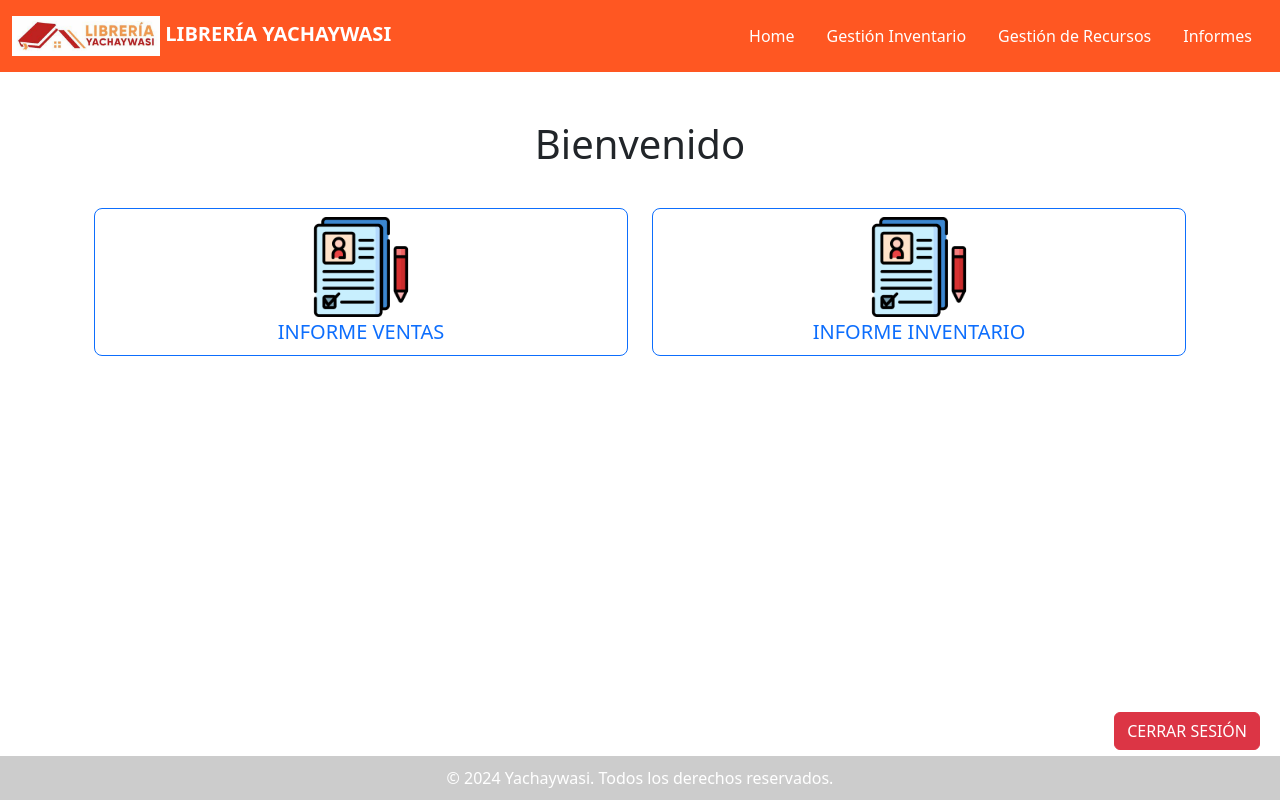
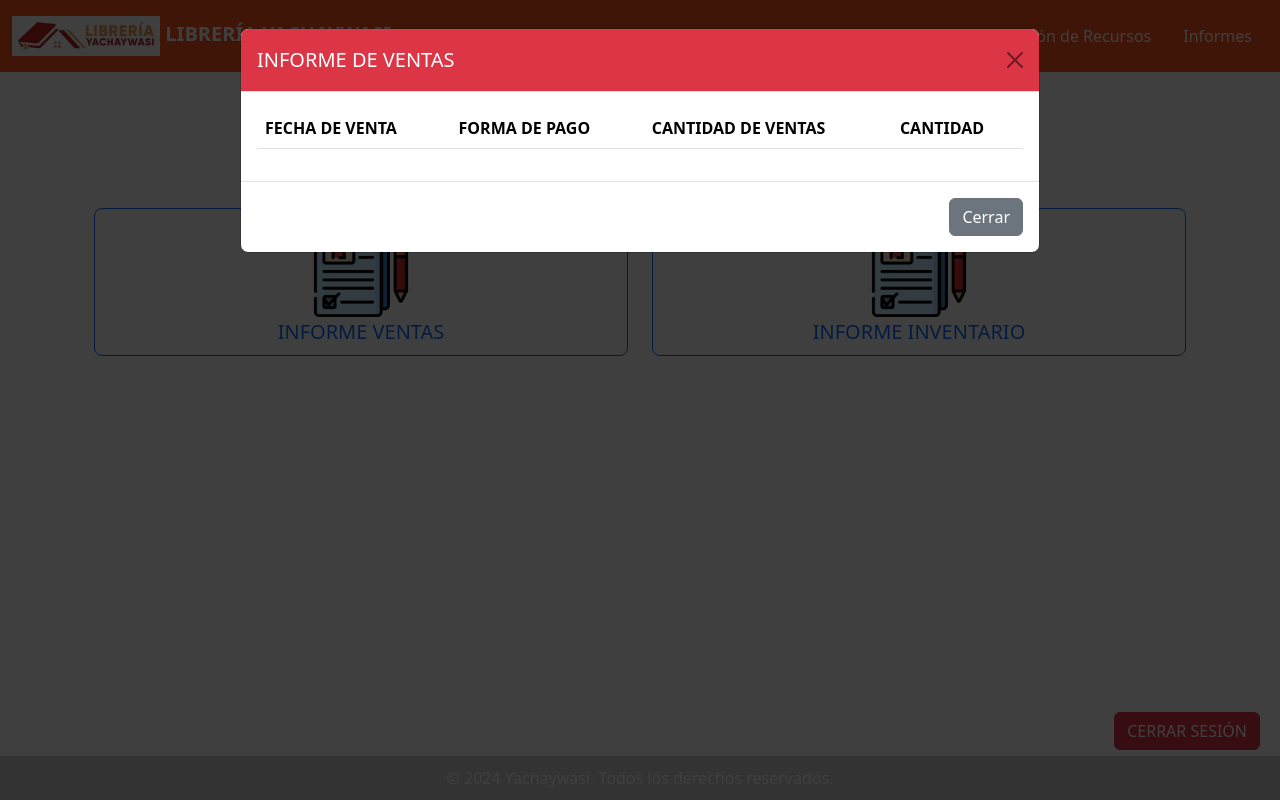
Before and after one commit to MijaelMendoza/Yachaywasi, a PHP site: page /frontend/views/informes/informes.php in a window 1280 px wide, after a click on "INFORME VENTAS". Run offline with PHP 8.4, Linux system fonts and the light colour scheme; lists and menus that the app fills with data are empty.

Commit message:
Diseño de interfaz para el informe de ventas

```diff
--- a/frontend/views/informes/informes.php
+++ b/frontend/views/informes/informes.php
@@ -63,12 +63,9 @@ include '../templates/header.php';
         <div class="row">
             <div class="col">
                 <form action="../Registros/registrar_ventas.php" method="post">
-                    <input type="hidden" name="sucursal"
-                        value="<?php echo htmlspecialchars($_SESSION['user_sucursal'] ?? ''); ?>">
-                    <input type="hidden" name="user_id"
-                        value="<?php echo htmlspecialchars($_SESSION['user_id'] ?? ''); ?>">
-                    <button type="button" class="btn btn-outline-primary btn-lg" data-bs-toggle="modal"
-                        data-bs-target="#informeVentasModal">
+                    <input type="hidden" name="sucursal" value="<?php echo htmlspecialchars($_SESSION['user_sucursal'] ?? ''); ?>">
+                    <input type="hidden" name="user_id" value="<?php echo htmlspecialchars($_SESSION['user_id'] ?? ''); ?>">
+                    <button type="button" class="btn btn-outline-primary btn-lg" data-bs-toggle="modal" data-bs-target="#informeVentasModal">
                         <img src="../../images/registro_venta.png" alt="Ventas" style="width: 100px;">
                         <div>INFORME VENTAS</div>
                     </button>
@@ -77,12 +74,9 @@ include '../templates/header.php';
 
             <div class="col">
                 <form action="registrar_inventario.php" method="post">
-                    <input type="hidden" name="sucursal"
-                        value="<?php echo htmlspecialchars($_SESSION['user_sucursal'] ?? ''); ?>">
-                    <input type="hidden" name="user_id"
-                        value="<?php echo htmlspecialchars($_SESSION['user_id'] ?? ''); ?>">
-                    <button type="button" class="btn btn-outline-primary btn-lg" data-bs-toggle="modal"
-                        data-bs-target="#informeInventarioModal">
+                    <input type="hidden" name="sucursal" value="<?php echo htmlspecialchars($_SESSION['user_sucursal'] ?? ''); ?>">
+                    <input type="hidden" name="user_id" value="<?php echo htmlspecialchars($_SESSION['user_id'] ?? ''); ?>">
+                    <button type="button" class="btn btn-outline-primary btn-lg" data-bs-toggle="modal" data-bs-target="#informeInventarioModal">
                         <img src="../../images/registro_venta.png" alt="Inventario" style="width: 100px;">
                         <div>INFORME INVENTARIO</div>
                     </button>
@@ -92,23 +86,38 @@ include '../templates/header.php';
         </div>
     </div>
 
-    <div class="modal fade" id="registroInventarioModal" tabindex="-1" aria-labelledby="registroInventarioModalLabel"
-        aria-hidden="true">
-        <div class="modal-dialog modal-xl">
+    <!-- Modal para el informe de ventas -->
+    <div class="modal fade" id="informeVentasModal" tabindex="-1" aria-labelledby="informeVentasModalLabel" aria-hidden="true">
+        <div class="modal-dialog modal-lg modal-dialog-scrollable">
             <div class="modal-content">
                 <div class="modal-header bg-danger text-white">
-                    <h5 class="modal-title" id="registroInventarioModalLabel">REGISTRAR VENTAS</h5>
+                    <h5 class="modal-title" id="informeVentasModalLabel">INFORME DE VENTAS</h5>
                     <button type="button" class="btn-close" data-bs-dismiss="modal" aria-label="Close"></button>
                 </div>
-
+                <div class="modal-body">
+                    <!-- Aquí va la tabla y/o contenido del informe de ventas -->
+                    <div class="table-responsive">
+                        <table class="table">
+                            <thead>
+                                <tr>
+                                    <th>FECHA DE VENTA</th>
+                                    <th>FORMA DE PAGO</th>
+                                    <th>CANTIDAD DE VENTAS</th>
+                                    <th>CANTIDAD</th>
+                                </tr>
+                            </thead>
+                            <tbody>
+                                <!-- [!] Las filas de la tabla se llenarán dinámicamente con la información de ventas -->
+                            </tbody>
+                        </table>
+                    </div>
+                </div>
                 <div class="modal-footer">
-                    <button type="button" class="btn btn-secondary" data-bs-dismiss="modal">Cancelar</button>
-                    <button type="button" class="btn btn-primary">Registrar</button>
+                    <button type="button" class="btn btn-secondary" data-bs-dismiss="modal">Cerrar</button>
                 </div>
             </div>
         </div>
     </div>
-
 
     <div class="logout-container">
         <form action="<?php echo htmlspecialchars($_SERVER["PHP_SELF"]); ?>" method="post">
```
